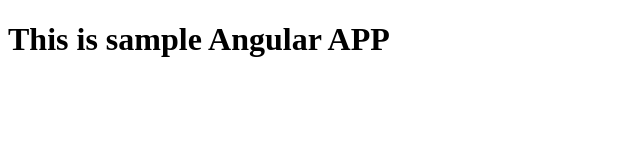
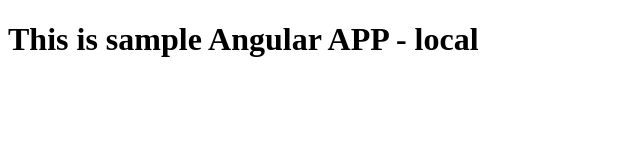
Before and after one commit to sridharraghunathan/AngularAzureDevopsEnv, an Angular app: page / in a window 1280 px wide. Shown: the top 160 px of the page, without its empty margins (0-640 px from the left). Built offline with nearby package versions, Linux system fonts and the light colour scheme.

Commit message:
commit the latest

```diff
--- a/src/app/app.component.html
+++ b/src/app/app.component.html
@@ -1 +1 @@
-<h1>This is sample Angular APP</h1>
+<h1>This is sample Angular APP - {{title}}</h1>
--- a/src/app/app.component.ts
+++ b/src/app/app.component.ts
@@ -1,4 +1,5 @@
 import { Component } from '@angular/core';
+import { environment } from 'src/environments/environment';
 
 @Component({
   selector: 'app-root',
@@ -6,5 +7,6 @@
   styleUrls: ['./app.component.scss']
 })
 export class AppComponent {
-  title = 'environmentspecific';
+  title = environment.version;
+
 }
--- a/src/environments/environment.prod.ts
+++ b/src/environments/environment.prod.ts
@@ -1,3 +1,4 @@
 export const environment = {
-  production: true
+  production: true,
+  version : 'production'
 };
--- a/src/environments/environment.ts
+++ b/src/environments/environment.ts
@@ -3,7 +3,8 @@
 // The list of file replacements can be found in `angular.json`.
 
 export const environment = {
-  production: false
+  production: false,
+  version : 'local'
 };
 
 /*
```
